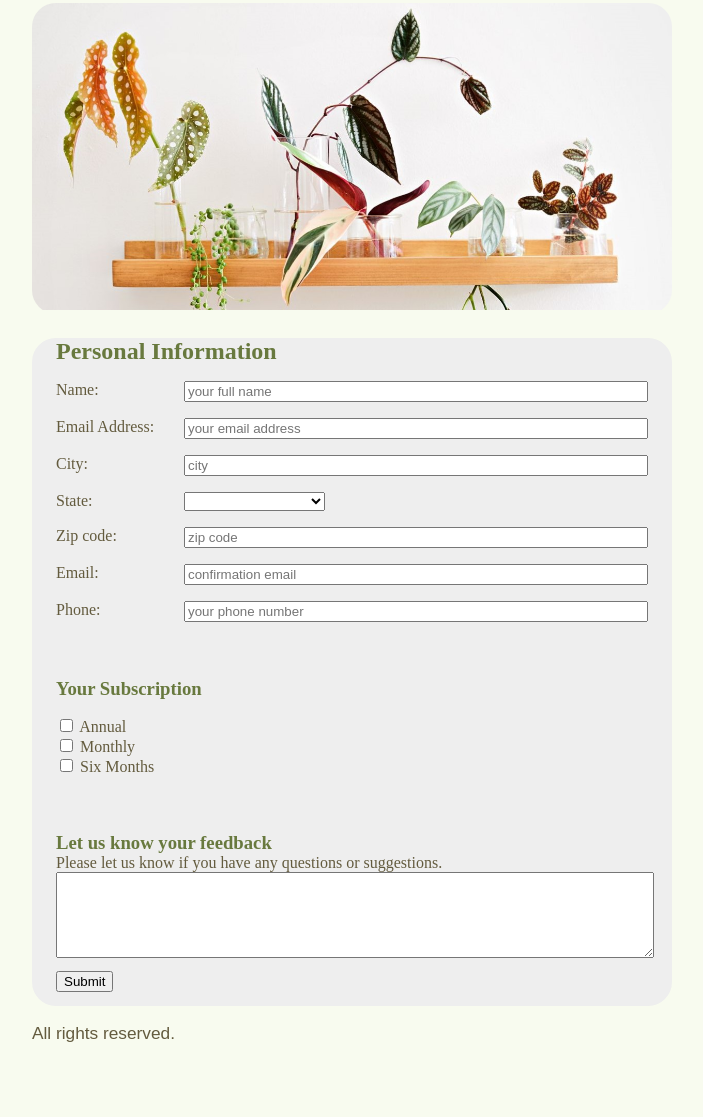
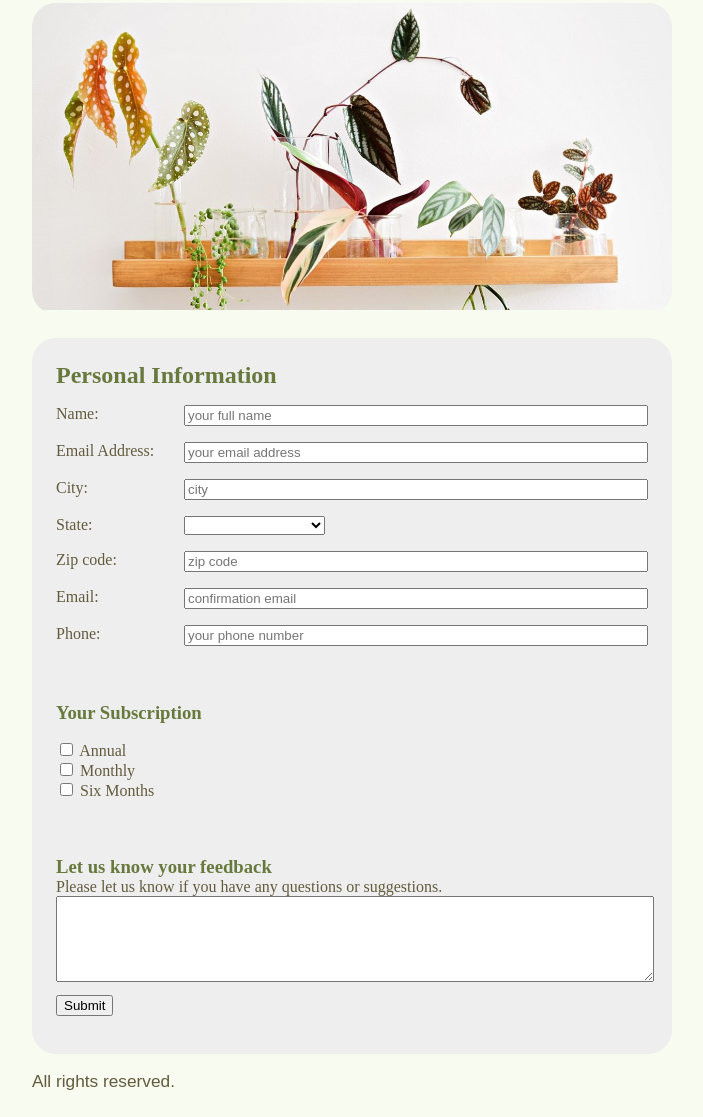
Before and after one commit to cjszeto/cjszeto.github.io, a plain HTML site: page grc339/digital-magazine/newsletter.html in a window 1280 px wide. Shown: the part 157-1274 px from the top of the page, without its empty margins (128-831 px from the left). Before the commit the page ends 1226 px from the top, so only its background shows below. Drawn offline with Linux system fonts and the light colour scheme; a web font is replaced by a local one.

Commit message:
Update style.css

```diff
--- a/grc339/digital-magazine/style.css
+++ b/grc339/digital-magazine/style.css
@@ -198,7 +198,7 @@ div.gallery input{
         overflow: hidden;
         background-color: rgb(238, 238, 238);
         color: rgb(99, 91, 62);
-        padding: 0 1.5em;
+        padding: 1.5em;
     }
 
     button {
```
